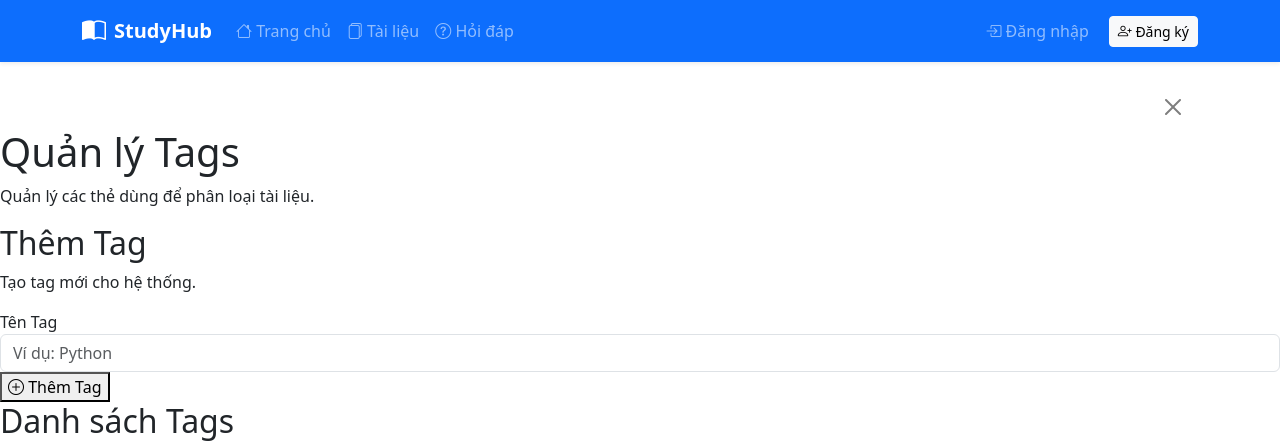
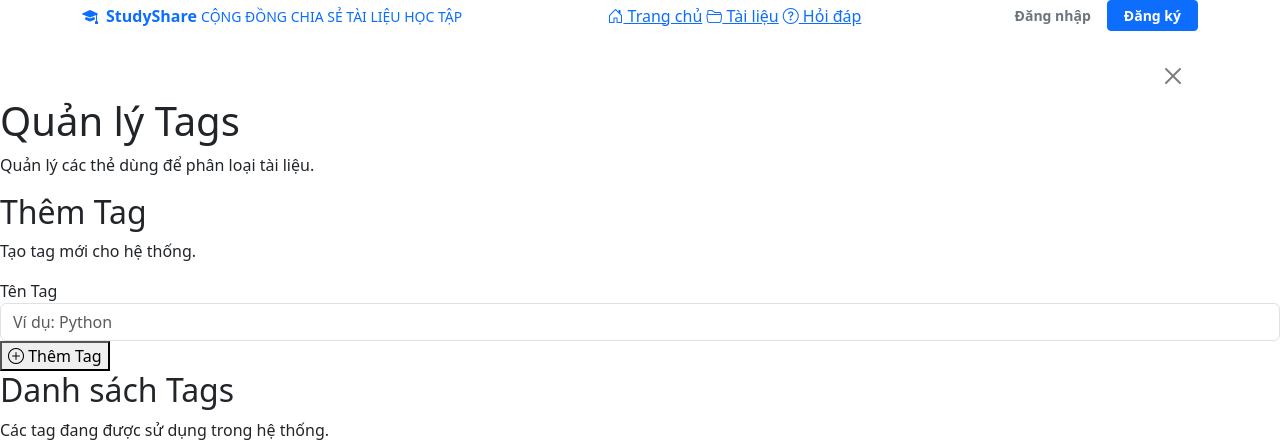
Before and after one commit to ntthao10a14blam-cmyk/StudyShare_Website, a PHP site: the page made by app/modules/admin/views/tags.php in a window 1280 px wide. Shown: the top 441 px of the page. Run offline with PHP 8.4, Linux system fonts and the light colour scheme; the template is opened without the code that fills it, so the values that code supplies are empty; some libraries are stand-ins or nearby versions.

Commit message:
Update navbar.php

```diff
--- a/app/views/layouts/navbar.php
+++ b/app/views/layouts/navbar.php
@@ -1,148 +1,207 @@
 <?php
-/**
- * NAVBAR.PHP — Thanh điều hướng dùng chung
- *
- * Hiển thị khác nhau tuỳ theo vai trò:
- *   - Guest: Đăng nhập / Đăng ký
- *   - User:  Tài liệu của tôi, Bộ sưu tập, Tài liệu yêu thích, Hỏi đáp, hồ sơ
- *   - Admin: Các menu quản trị
- *
- * TV4 phụ trách giao diện file này.
- * Các thành viên KHÔNG sửa trực tiếp — tạo PR nếu cần thêm link.
- */
+
 $currentUser = Auth::currentUser();
 $isLoggedIn  = Auth::check();
 $isAdmin     = Auth::isAdmin();
 $isActive    = Auth::isActive();
 
-// Nếu là Quản trị viên, hiển thị thanh điều hướng riêng của Admin (TV6)
 if ($isAdmin && file_exists(__DIR__ . '/admin_navbar.php')) {
     $adminName = $currentUser['full_name'] ?? 'Quản trị viên';
-    $pendingCount = $pendingCount ?? 0;
+    if (!isset($pendingCount)) {
+        $pendingCount = 0;
+        try {
+            $pendingCount = (int) Database::getInstance()->query(
+                "SELECT COUNT(*) FROM documents WHERE moderation_status = 'pending' AND deleted_at IS NULL"
+            )->fetchColumn();
+        } catch (Throwable $e) {
+            $pendingCount = 0;
+        }
+    }
     require __DIR__ . '/admin_navbar.php';
     return;
 }
 
-// Xác định trang hiện tại để active menu
 $currentModule = preg_replace('/[^a-z0-9_-]/i', '', get('module', 'home'));
+$currentAction = preg_replace('/[^a-z0-9_-]/i', '', get('action', 'index'));
 ?>
-<nav class="navbar navbar-expand-lg navbar-dark bg-primary sticky-top shadow-sm">
-    <div class="container">
-        <!-- Logo -->
-        <a class="navbar-brand fw-bold d-flex align-items-center gap-2" href="<?= url('/') ?>">
-            <i class="bi bi-book-half fs-4"></i>
-            <span>StudyHub</span>
+
+<header class="public-header sticky-top" id="publicHeader">
+    <div class="container header-inner d-flex align-items-center justify-content-between">
+
+        <a class="public-brand d-flex align-items-center gap-2 text-decoration-none" href="<?= url('/') ?>">
+            <div class="brand-symbol">
+                <i class="bi bi-mortarboard-fill"></i>
+            </div>
+            <div class="brand-copy">
+                <strong>StudyShare</strong>
+                <small>CỘNG ĐỒNG CHIA SẺ TÀI LIỆU HỌC TẬP</small>
+            </div>
         </a>
 
-        <!-- Toggle mobile -->
-        <button class="navbar-toggler" type="button"
-                data-bs-toggle="collapse" data-bs-target="#mainNavbar"
-                aria-controls="mainNavbar" aria-expanded="false" aria-label="Mở menu">
-            <span class="navbar-toggler-icon"></span>
+        <button class="mobile-menu-btn d-lg-none" type="button"
+                data-bs-toggle="collapse" data-bs-target="#publicMenu"
+                aria-controls="publicMenu" aria-expanded="false" aria-label="Mở menu">
+            <i class="bi bi-list"></i>
         </button>
 
-        <div class="collapse navbar-collapse" id="mainNavbar">
-            <!-- Menu chính -->
-            <ul class="navbar-nav me-auto mb-2 mb-lg-0">
-                <li class="nav-item">
-                    <a class="nav-link <?= $currentModule === 'home' ? 'active' : '' ?>"
-                       href="<?= url('/') ?>">
-                        <i class="bi bi-house"></i> Trang chủ
+        <nav class="public-menu collapse d-lg-flex align-items-center gap-1" id="publicMenu">
+
+            <a class="<?= $currentModule === 'home' ? 'active' : '' ?>" href="<?= url('/') ?>">
+                <i class="bi bi-house-door"></i> Trang chủ
+            </a>
+
+            <a class="<?= $currentModule === 'community' ? 'active' : '' ?>" href="<?= url('?module=community&action=index') ?>">
+                <i class="bi bi-folder2-open"></i> Tài liệu
+            </a>
+
+            <a class="<?= $currentModule === 'questions' ? 'active' : '' ?>" href="<?= url('?module=questions&action=index') ?>">
+                <i class="bi bi-question-circle"></i> Hỏi đáp
+            </a>
+
+            <?php if ($isLoggedIn && $isActive): ?>
+                <a class="<?= $currentModule === 'documents' ? 'active' : '' ?>" href="<?= url('?module=documents&action=index') ?>">
+                    <i class="bi bi-file-earmark-person"></i> Tài liệu của tôi
+                </a>
+                <a class="<?= $currentModule === 'collections' ? 'active' : '' ?>" href="<?= url('?module=collections&action=index') ?>">
+                    <i class="bi bi-collection"></i> Bộ sưu tập
+                </a>
+            <?php endif; ?>
+        </nav>
+
+        <div class="header-actions d-none d-lg-flex align-items-center gap-2">
+
+            <?php if ($isLoggedIn && $isActive): ?>
+
+                <div class="dropdown">
+                    <button class="btn btn-primary btn-sm dropdown-toggle d-flex align-items-center gap-1 px-3 py-2 fw-semibold"
+                            type="button" id="quickPostDropdown" data-bs-toggle="dropdown" aria-expanded="false">
+                        <i class="bi bi-plus-lg"></i>
+                        <span>Đăng bài</span>
+                    </button>
+                    <ul class="dropdown-menu dropdown-menu-end shadow-sm border mt-2" aria-labelledby="quickPostDropdown">
+                        <li>
+                            <a class="dropdown-item py-2 d-flex align-items-center gap-2" href="<?= url('?module=documents&action=create') ?>">
+                                <i class="bi bi-cloud-arrow-up text-primary fs-5"></i>
+                                <div>
+                                    <div class="fw-semibold">Tải lên tài liệu</div>
+                                    <small class="text-muted" style="font-size: 11px;">Định dạng PDF & ảnh minh họa</small>
+                                </div>
                             </a>
                         </li>
-                <li class="nav-item">
-                    <a class="nav-link <?= $currentModule === 'community' ? 'active' : '' ?>"
-                       href="<?= url('?module=community&action=index') ?>">
-                        <i class="bi bi-files"></i> Tài liệu
-                    </a>
-                </li>
-                <li class="nav-item">
-                    <a class="nav-link <?= $currentModule === 'questions' ? 'active' : '' ?>"
-                       href="<?= url('?module=questions&action=index') ?>">
-                        <i class="bi bi-question-circle"></i> Hỏi đáp
+                        <li><hr class="dropdown-divider my-1"></li>
+                        <li>
+                            <a class="dropdown-item py-2 d-flex align-items-center gap-2" href="<?= url('?module=questions&action=create') ?>">
+                                <i class="bi bi-question-square text-warning fs-5"></i>
+                                <div>
+                                    <div class="fw-semibold">Đặt câu hỏi học tập</div>
+                                    <small class="text-muted" style="font-size: 11px;">Thảo luận và nhận trợ giúp</small>
+                                </div>
                             </a>
                         </li>
                     </ul>
+                </div>
 
-            <!-- Menu phải -->
-            <ul class="navbar-nav ms-auto mb-2 mb-lg-0 align-items-lg-center">
+                <div class="dropdown ms-1">
+                    <a class="dropdown-toggle d-flex align-items-center gap-2 py-1 px-2 border rounded-pill text-decoration-none text-dark bg-white" href="#"
+                       id="userMenuDropdown" role="button" data-bs-toggle="dropdown" aria-expanded="false">
+                        <img src="<?= $currentUser['avatar'] ?? url('assets/images/default-avatar.png') ?>"
+                             alt="Avatar" width="30" height="30"
+                             class="rounded-circle object-fit-cover bg-light flex-shrink-0"
+                             style="width: 30px; height: 30px; min-width: 30px; min-height: 30px;">
+                        <span class="small fw-semibold text-truncate d-none d-sm-inline" style="max-width: 140px;">
+                            <?= h($currentUser['full_name']) ?>
+                        </span>
+                    </a>
 
-                <?php if ($isLoggedIn && $isActive): ?>
-                    <!-- Tài liệu của tôi -->
-                    <li class="nav-item">
-                        <a class="nav-link <?= $currentModule === 'documents' ? 'active' : '' ?>"
-                           href="<?= url('?module=documents&action=index') ?>">
-                            <i class="bi bi-folder2-open"></i> Tài liệu của tôi
+                    <ul class="dropdown-menu dropdown-menu-end shadow-sm border mt-2" style="min-width: 240px;" aria-labelledby="userMenuDropdown">
+
+                        <li class="px-3 py-2 border-bottom">
+                            <div class="fw-bold small text-dark"><?= h($currentUser['full_name']) ?></div>
+                            <div class="text-muted small text-truncate"><?= h($currentUser['email'] ?? '') ?></div>
+                            <span class="badge <?= $isAdmin ? 'bg-danger-subtle text-danger' : 'bg-primary-subtle text-primary' ?> mt-1 font-monospace">
+                                <?= $isAdmin ? '🛡️ Quản trị viên' : '🎓 Sinh viên' ?>
+                            </span>
+                        </li>
+
+                        <li>
+                            <a class="dropdown-item py-2" href="<?= url('?module=auth&action=profile') ?>">
+                                <i class="bi bi-person-circle me-2 text-muted"></i>Hồ sơ cá nhân
                             </a>
                         </li>
-                    <!-- Bộ sưu tập -->
-                    <li class="nav-item">
-                        <a class="nav-link <?= $currentModule === 'collections' ? 'active' : '' ?>"
-                           href="<?= url('?module=collections&action=index') ?>">
-                            <i class="bi bi-collection"></i> Bộ sưu tập
+                        <li>
+                            <a class="dropdown-item py-2" href="<?= url('?module=documents&action=index') ?>">
+                                <i class="bi bi-folder2 me-2 text-muted"></i>Quản lý tài liệu cá nhân
                             </a>
                         </li>
-                    <!-- Tài liệu yêu thích -->
-                    <li class="nav-item">
-                        <a class="nav-link <?= $currentModule === 'collections' && get('action') === 'favorites' ? 'active' : '' ?>"
-                           href="<?= url('?module=collections&action=favorites') ?>">
-                            <i class="bi bi-heart"></i> Yêu thích
+                        <li>
+                            <a class="dropdown-item py-2" href="<?= url('?module=collections&action=favorites') ?>">
+                                <i class="bi bi-heart me-2 text-danger"></i>Tài liệu yêu thích
+                            </a>
+                        </li>
+                        <li>
+                            <a class="dropdown-item py-2" href="<?= url('?module=collections&action=index') ?>">
+                                <i class="bi bi-bookmarks me-2 text-muted"></i>Bộ sưu tập của tôi
+                            </a>
+                        </li>
+
+                        <?php if ($isAdmin): ?>
+                            <li><hr class="dropdown-divider my-1"></li>
+                            <li class="dropdown-header small text-uppercase fw-bold text-danger pb-1">
+                                <i class="bi bi-shield-lock me-1"></i>Khu vực Quản trị
+                            </li>
+                            <li>
+                                <a class="dropdown-item py-1" href="<?= url('?module=admin&action=dashboard') ?>">
+                                    <i class="bi bi-speedometer2 me-2 text-muted"></i>Bảng điều khiển & Thống kê
+                                </a>
+                            </li>
+                            <li>
+                                <a class="dropdown-item py-1" href="<?= url('?module=admin&action=pendingDocs') ?>">
+                                    <i class="bi bi-hourglass-split me-2 text-warning"></i>Duyệt tài liệu
+                                </a>
+                            </li>
+                            <li>
+                                <a class="dropdown-item py-1" href="<?= url('?module=admin&action=users') ?>">
+                                    <i class="bi bi-people me-2 text-muted"></i>Quản lý người dùng
+                                </a>
+                            </li>
+                            <li>
+                                <a class="dropdown-item py-1" href="<?= url('?module=admin&action=subjects') ?>">
+                                    <i class="bi bi-book-half me-2 text-muted"></i>Môn học & Từ khóa
+                                </a>
+                            </li>
+                            <li>
+                                <a class="dropdown-item py-1" href="<?= url('?module=admin&action=reports') ?>">
+                                    <i class="bi bi-flag me-2 text-danger"></i>Xử lý báo cáo vi phạm
                                 </a>
                             </li>
                         <?php endif; ?>
 
-                <?php if ($isLoggedIn): ?>
-                    <!-- Dropdown tài khoản -->
-                    <li class="nav-item dropdown ms-lg-2">
-                        <a class="nav-link dropdown-toggle d-flex align-items-center gap-2" href="#"
-                           id="userMenuDropdown" role="button" data-bs-toggle="dropdown" aria-expanded="false">
-                            <img src="<?= $currentUser['avatar'] ?? url('assets/images/default-avatar.png') ?>"
-                                 alt="Avatar" width="28" height="28"
-                                 class="rounded-circle border border-light object-fit-cover">
-                            <span class="d-none d-lg-inline"><?= h($currentUser['full_name']) ?></span>
-                        </a>
-                        <ul class="dropdown-menu dropdown-menu-end" aria-labelledby="userMenuDropdown">
+                        <li><hr class="dropdown-divider my-1"></li>
                         <li>
-                                <span class="dropdown-item-text text-muted small">
-                                    <?= $isAdmin ? '<i class="bi bi-shield-check text-success"></i> Quản trị viên' : '<i class="bi bi-person"></i> Sinh viên' ?>
-                                </span>
-                            </li>
-                            <li><hr class="dropdown-divider"></li>
-                            <li>
-                                <a class="dropdown-item" href="<?= url('?module=auth&action=profile') ?>">
-                                    <i class="bi bi-person-circle me-2"></i>Hồ sơ cá nhân
+                            <a class="dropdown-item py-2" href="<?= url('?module=auth&action=changePassword') ?>">
+                                <i class="bi bi-key me-2 text-muted"></i>Đổi mật khẩu
                             </a>
                         </li>
-                            <?php if ($isAdmin): ?>
                         <li>
-                                <a class="dropdown-item" href="<?= url('?module=admin&action=dashboard') ?>">
-                                    <i class="bi bi-speedometer2 me-2"></i>Trang quản trị
-                                </a>
-                            </li>
-                            <?php endif; ?>
-                            <li><hr class="dropdown-divider"></li>
-                            <li>
-                                <a class="dropdown-item text-danger" href="<?= url('?module=auth&action=logout') ?>">
+                            <a class="dropdown-item py-2 text-danger" href="<?= url('?module=auth&action=logout') ?>">
                                 <i class="bi bi-box-arrow-right me-2"></i>Đăng xuất
                             </a>
                         </li>
                     </ul>
-                    </li>
+                </div>
+
             <?php else: ?>
-                    <!-- Chưa đăng nhập -->
-                    <li class="nav-item ms-lg-1">
-                        <a class="nav-link" href="<?= url('?module=auth&action=login') ?>">
-                            <i class="bi bi-box-arrow-in-right"></i> Đăng nhập
+
+                <div class="d-flex align-items-center gap-2">
+                    <a class="text-secondary small fw-semibold text-decoration-none px-2" href="<?= url('?module=auth&action=login') ?>">
+                        Đăng nhập
                     </a>
-                    </li>
-                    <li class="nav-item ms-lg-1">
-                        <a class="btn btn-light btn-sm ms-lg-2"
-                           href="<?= url('?module=auth&action=register') ?>">
-                            <i class="bi bi-person-plus"></i> Đăng ký
+                    <a class="btn btn-primary btn-sm px-3 py-1 fw-semibold" href="<?= url('?module=auth&action=register') ?>">
+                        Đăng ký
                     </a>
-                    </li>
+                </div>
             <?php endif; ?>
-            </ul>
+
         </div>
     </div>
-</nav>
+</header>
```
Lines whose indentation alone changed are shown as unchanged.
